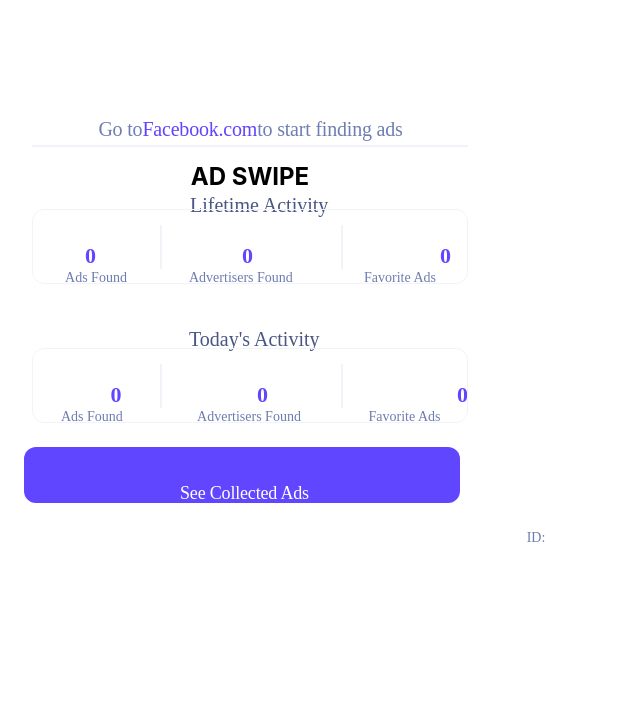
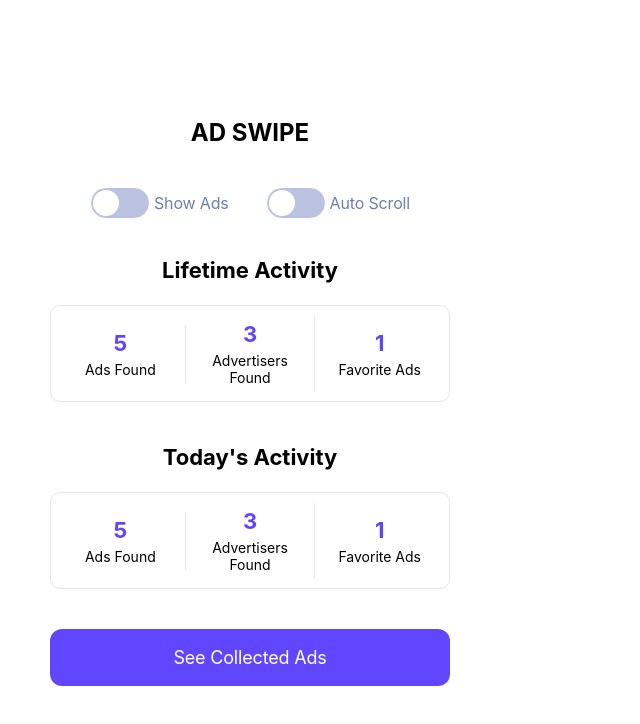
Before and after one commit to m1r4z/ad-swipe, a React app: page / in a window 1280 px wide. Shown: the top 724 px of the page, without its empty margins (0-640 px from the left). Built offline with nearby package versions, Linux system fonts and the light colour scheme; the HTML template or start-up script is replaced by a standard one.

Commit message:
updated popup layout

```diff
--- a/src/App.css
+++ b/src/App.css
@@ -1,5 +1,6 @@
 .App {
   text-align: center;
+  width: 400px;
 }
 
 .App-logo {
--- a/src/App.js
+++ b/src/App.js
@@ -3,7 +3,7 @@
 
 function App() {
   return (
-    <div className="App" style={{width: "300px", height: "500px"}}>
+    <div className="App">
       <PopupLayout />
     </div>
   );
--- a/src/index.css
+++ b/src/index.css
@@ -118,310 +118,130 @@
 
 
 
+.main-container{
+	display: flex;
+	flex-direction: column;
+	justify-content: flex-start;
+	align-items: stretch;
+}
+.logo{
+	font-size: 24px;
+	font-weight: bold;
+}
+#metrics_container {
+    display: flex;
+    flex-direction: column;
+    justify-content: flex-start;
+    align-items: center;
+    border: none;
+}
+.lifeTimeActivityContainer, .todaysActivityContainer{
+	display: flex;
+	flex-direction: column;
+	justify-content: center;
+	align-items: center;
+	width: 100%;
+	margin-bottom: 20px;
+}
 
-
-
-
-
-
-
-
-
-.button-switch{
-	border: 1px solid #F2F3F8;
-	width: 0px;
-	height: 32px;
-
+.lifeTimeActivityContainer h3, .todaysActivityContainer h3{
+	font-size: 22px;
 }
-.metrics-switch{
-	border: 0.5px solid #F2F3F8;
-	width: 0px;
-	height: 44px;
+.three_fields{
+	display: flex;
+	flex-direction: row;
+	justify-content: center;
+	align-items: center;
+	width: 100%;
+	border: 1px solid #e6e6e6;
+	padding: 10px 5px;
+	border-radius: 10px;
 }
-.button-container{
-	width: 436px;
-	height: 75px;
-	border: 1px solid #F2F3F8;
-	box-sizing: border-box;
-	border-radius: 12px;
+.three_fields .container{
+	flex: 1;
+	border-right: 1px solid #e6e6e6;
+	padding: 5px;
 }
-#gotoFacebookLabel{
-	font-family: Rubik;
-	font-style: normal;
-	font-weight: normal;
+.three_fields .container:last-child{
+	border-right: none;
+}
+.three_fields .container p{
+	font-size: 14px;
+	margin: 0;
+}
+.three_fields .container p.count{
+	margin-bottom: 5px;
+	font-size: 22px;
+	color: #6044ff;
+	font-weight: bold;
+}
+.gotoFacebookLabel{
+	display: none;
 	font-size: 20px;
 	line-height: 24px;
-	position: fixed;
-	width: 361px;
-	height: 24px;
-	left: 3.5em;
-	top: 97px;
-	color: #6e7eb1;
-	text-align: center;
-	letter-spacing: -0.01em;
-
 }
-#facebookLink{
-	font-family: 'Neue Haas Unica';
+.gotoFacebookLabel a{
 	text-decoration: none;
 	color: #6044ff;
 }
-#idText{
-	position: fixed;
-	width: 400px;
-	height: 17px;
-	left: 24em;
-	top: 515px;
-	font-family: Rubik;
+.firstThing{
+	display: flex;
+	flex-direction: row;
+	justify-content: space-between;
+	align-items: center;
+	flex: 1;
+	margin: 0 auto;
+	padding: 0;
+}
+.firstThing li{
+	display: flex;
+	justify-content: flex-start;
+	align-items: center;
+}
+#showAdsLabel{
+	color: #6E7DAF;
 	font-style: normal;
 	font-weight: normal;
-	font-size: 14px;
-	line-height: 17px;
+	font-size: 16px;
+	line-height: 19px;
+	letter-spacing: -0.01em;
+}
+
+#autoScrollLabel{
 	color: #6E7DAF;
+	font-style: normal;
+	font-weight: normal;
+	font-size: 16px;
+	line-height: 19px;
+	letter-spacing: -0.01em;
 }
+
 #seeCollectedAdsText{
-	font-family: Rubik;
 	font-style: normal;
 	font-weight: 400;
 	font-size: 18px;
 	line-height: 21px;
 	letter-spacing: -0.01em;
-	position: fixed;
-	left: 10em;
-	top: 464.5px;
+	text-decoration: none;
 	color: white;
+	width: 100%;
 }
 #secondThing{
 	display: flex;
 	flex-direction: row;
 	justify-content: center;
 	align-items: center;
-	padding: 18px 161px;
 	text-align:center;
-	position: fixed;
-	left: 1.5em;
-	top: 447px;
-	background: gray;
-	width:296px;
-	height: 56px;
 	background-color: #6046FF;
 	border-radius: 12px;
+	text-decoration: none;
+	width: 100%;
+	margin-top: 20px;
+	margin-bottom: 20px;
 }
-#logo{
-	position: fixed;
-	left: 11em;
-	top: 24px;
-}
-#favorite_ads_metric{
-	position: fixed;
-	left: 20em;
-	top: 221px;
-	font-family: Rubik;
-	font-style: normal;
-	font-weight: bold;
-	font-size: 22px;
-	line-height: 26px;
-	color: #6046FF;
-}
-#favorite_ads_today_metric{
-	position: fixed;
-	width: 45px;
-	height: 26px;
-	left: 20em;
-	top: 360px;
-	font-family: Rubik;
-	font-style: normal;
-	font-weight: bold;
-	font-size: 22px;
-	line-height: 26px;
-	color: #6046FF;
-}
-#favorite_ads_label{
-	position: fixed;
-	left: 26em;
-	top: 255px;
-	font-family: Rubik;
-	font-style: normal;
-	font-weight: normal;
-	font-size: 14px;
-	line-height: 17px;
-	color: #6E7DAF;
-}
-#favorite_ads_today_label{
-	position: fixed;
-	width: 81px;
-	height: 17px;
-	left: 26em;
-	top: 394px;
-	font-family: Rubik;
-	font-style: normal;
-	font-weight: normal;
-	font-size: 14px;
-	line-height: 17px;
-	color: #6E7DAF;
-}
-#advertisers_found_metric{
-	position: fixed;
-	left: 11em;
-	top: 221px;
-	font-family: Rubik;
-	font-style: normal;
-	font-weight: bold;
-	font-size: 22px;
-	line-height: 26px;
-	color: #6046FF;
-}
-#advertisers_found_today_metric{
-	position: fixed;
-	width: 41px;
-	height: 26px;
-	left: 11em;
-	top: 360px;
-	font-family: Rubik;
-	font-style: normal;
-	font-weight: bold;
-	font-size: 22px;
-	line-height: 26px;
-	color: #6046FF;
-}
-#advertisers_found_label{
-	position: fixed;
-	left: 13.5em;
-	top: 255px;
-	color: #6E7DAF;
-	font-family: Rubik;
-	font-style: normal;
-	font-weight: 400;
-	font-size: 14px;
-	line-height: 17px;
-}
-#advertisers_found_today_label{
-	position: fixed;
-	width: 120px;
-	height: 17px;
-	left: 13.5em;
-	top: 394px;
-	color: #6E7DAF;
-	font-family: Rubik;
-	font-style: normal;
-	font-weight: normal;
-	font-size: 14px;
-	line-height: 17px;
-}
-#ads_found_metric{
-	position: fixed;
-	left: 85px;
-	top: 221px;
-	font-family: Rubik;
-	font-style: normal;
-	font-weight: bold;
-	font-size: 22px;
-	line-height: 26px;
-	color: #6046FF;
-}
-#ads_found_today_metric{
-	position: fixed;
-	width: 62px;
-	height: 26px;
-	left: 85px;
-	top: 360px;
-	font-family: Rubik;
-	font-style: normal;
-	font-weight: bold;
-	font-size: 22px;
-	line-height: 26px;
-	color: #6046FF;
-}
-#ads_found_label{
-	width: 70px;
-	height: 17px;
-	position: fixed;
-	left: 61px;
-	top: 255px;
-	font-family: Rubik;
-	font-style: normal;
-	font-weight: normal;
-	font-size: 14px;
-	line-height: 17px;
-	color: #6E7DAF;
-}
-#ads_found_today_label{
-	position: fixed;
-	left: 61px;
-	top: 394px;
-	font-family: Rubik;
-	font-style: normal;
-	font-weight: normal;
-	font-size: 14px;
-	line-height: 17px;
-	color: #6E7DAF;
-}
-#s1{
-	position: fixed;
-	left: 60px;
-	top: 97px;
-}
-#showAdsLabel{
-	position: fixed;
-	left: 123px;
-	top: 104px;
-	color: #6E7DAF;
-	font-family: Rubik;
-	font-style: normal;
-	font-weight: normal;
-	font-size: 16px;
-	line-height: 19px;
-	letter-spacing: -0.01em;
-}
-#s2{
-	position: fixed;
-	left: 305px;
-	top: 98px;
-}
-#autoScrollLabel{
-	position: fixed;
-	left: 370px;
-	top: 104px;
-	color: #6E7DAF;
-	font-family: Rubik;
-	font-style: normal;
-	font-weight: normal;
-	font-size: 16px;
-	line-height: 19px;
-	letter-spacing: -0.01em;
-}
-#lifeTimeActivityTitle{
-	border-radius: 5px;
-	position: fixed;
-	left: 185px;
-	top: 169px;
-	font-family: 'Rubik';
-	font-style: normal;
-	font-weight: 500;
-	font-size: 20px;
-	line-height: 23.7px;
-	color: #495683;
-}
-#todaysActivityTitle{
-	border-radius: 5px;
-	position: fixed;
-	left: 189px;
-	top: 308px;
-	font-family: Rubik;
-	font-style: normal;
-	font-weight: 500;
-	font-size: 20px;
-	line-height: 23.7px;
-	color: #495683;
-}
-#border-line{
-	position: fixed;
-	width: 436px;
-	height: 0px;
-	left: 32px;
-	top: 145px;
-	border: 1px solid #F2F3F8;
-}
+
+
+
 @supports (-webkit-appearance: none) or (-moz-appearance: none) {
 	 input[type='checkbox'], input[type='radio'] {
 		 --active: #275efe;
--- a/src/popup/PopupLayout.js
+++ b/src/popup/PopupLayout.js
@@ -3,37 +3,13 @@
 const PopupLayout = () => {
     return (
         <>
-        <div>
-            <p style={{fontSize: "24px", textAlign: "center", fontWeight: "bold"}}>AD SWIPE</p>
-            <div id="metrics_container">
-                <h3 id = "lifeTimeActivityTitle" style={{padding: "5px"}}>Lifetime Activity</h3>
-                <div style={{display: 'flex', width:'350px'	}}>
-                    <p id="ads_found_label">Ads Found</p>
-                    <p id="advertisers_found_label">Advertisers Found</p>
-                    <p id="favorite_ads_label">Favorite Ads</p>
-                </div>
-                <div style={{display: 'flex', width:'300px', padding:'0px'}}>
-                    <p id="ads_found_metric">0</p>
-                    <p id="advertisers_found_metric">0</p>
-                    <p id="favorite_ads_metric">0</p>
-                </div>
-                <h3 id="todaysActivityTitle">Today's Activity</h3>
-                <div style={{display: 'flex', width:'350px'	}}>
-                    <p id="ads_found_today_label">Ads Found</p>
-                    <p id="advertisers_found_today_label">Advertisers Found</p>
-                    <p id="favorite_ads_today_label">Favorite Ads</p>
-                </div>
-                <div style={{display: 'flex', width:'300px', padding:'0px'}}>
-                    <p id="ads_found_today_metric">0</p>
-                    <p id="advertisers_found_today_metric">0</p>
-                    <p id="favorite_ads_today_metric">0</p>
-                </div>
-            </div>
-            <p id = "gotoFacebookLabel">Go to
-                <a id = "facebookLink" target = "_blank" rel="noreferrer" href="https://www.facebook.com/">Facebook.com</a>
-                to start finding ads
+        <div className='main-container'>
+            <p className='logo'>AD SWIPE</p>
+            <p className='gotoFacebookLabel'>Go to
+                <a target = "_blank" rel="noreferrer" href="https://www.facebook.com/"> Facebook.com </a>
+                 to start finding ads
             </p>
-            <ul id="firstThing" style={{display:'none'}}>
+            <ul className="firstThing">
                 <li>
                     <input id="s1" type="checkbox" className="switch"/>
                     <label for="s1" id = "showAdsLabel">Show Ads</label>
@@ -43,22 +19,51 @@
                     <label for="s2" id = "autoScrollLabel">Auto Scroll</label>
                 </li>
             </ul>
-            <a target="_blank" rel="noreferrer" id="secondThing" href='nowhere' style={{	width: '436px', height: '56px' }}>
+            <div id="metrics_container">
+                <div className='lifeTimeActivityContainer'>
+                    <h3>Lifetime Activity</h3>
+                    <div className='three_fields'>
+                        <div className='container adsFoundLifeTime'>
+                            <p className='count'>5</p>
+                            <p>Ads Found</p>
+                        </div>
+                        <div className='container advertusersFoundLifeTime'>
+                            <p className='count'>3</p>
+                            <p>Advertisers Found</p>
+                        </div>
+                        <div className='container favoriteAdsLifeTime'>
+                            <p className='count'>1</p>
+                            <p>Favorite Ads</p>
+                        </div>
+                    </div>
+                </div>
+                <div className='todaysActivityContainer'>
+                    <h3>Today's Activity</h3>
+                    <div className='three_fields'>
+                        <div className='container adsFoundToday'>
+                            <p className='count'>5</p>
+                            <p>Ads Found</p>
+                        </div>
+                        <div className='container advertusersFoundToday'>
+                            <p className='count'>3</p>
+                            <p>Advertisers Found</p>
+                        </div>
+                        <div className='container favoriteAdsToday'>
+                            <p className='count'>1</p>
+                            <p>Favorite Ads</p>
+                        </div>
+                    </div>
+                </div>
+            </div>
+            <div id = "errorField" style={{background: '#FEF4CA', display: 'none', flexDirection: 'row', color: '#6D5910',borderRadius: '12px' }}>
+                <img src="info.png" alt="base-pic" style={{padding: "10px 10px", width:'32px', height:'32px'}}/>
+                <p style={{fontSize: '14px', fontFamily: 'Rubik'}}></p>
+            </div>
+            <p id="idText" style={{display: "none"}}>ID: </p>
+            <div className="button-switch" id = "button-switch" style={{display:  'none', position: 'fixed', left: '250px',top: '97px'}}></div>
+            <a target="_blank" rel="noreferrer" id="secondThing" href='nowhere'>
                 <p id = "seeCollectedAdsText">See Collected Ads</p>
             </a>
-            <div id = "errorField" style={{background: '#FEF4CA', display: 'none', flexDirection: 'row', color: '#6D5910',borderRadius: '12px', width: '436px', height: '50px', position: 'fixed', top: '515px', left: '25px' }}>
-                <img src="info.png" alt="base-pic" style={{marginLeft: '14px', marginTop: '8px', width:'32px', height:'32px'}}/>
-                <p style={{fontSize: '14px', fontFamily: 'Rubik', marginTop: '16px', marginLeft: '12px'}}></p>
-            </div>
-            <p id="idText">ID: </p>
-            <div id = "border-line"></div>
-            <div className = "button-container" style={{position: 'fixed',left: '32px',top: '209px'}}></div>
-            <div className = "button-container" style={{position: 'fixed',left: '32px',top: '348px'}}></div>
-            <div className = "metrics-switch" style={{position: 'fixed', left: '160px',top: '225px'}}></div>
-            <div className = "metrics-switch" style={{position: 'fixed', left: '341px',top: '225px'}}></div>
-            <div className = "metrics-switch" style={{position: 'fixed', left: '160px',top: '364px'}}></div>
-            <div className = "metrics-switch" style={{position: 'fixed', left: '341px',top: '364px'}}></div>
-            <div className="button-switch" id = "button-switch" style={{display:  'none', position: 'fixed', left: '250px',top: '97px'}}></div>
         </div>
         </>
     );
```
Also changed, not shown: src/contentScript/index.js (+120 -86 lines), 1 other file (tests, documents, lock files or other folders).
